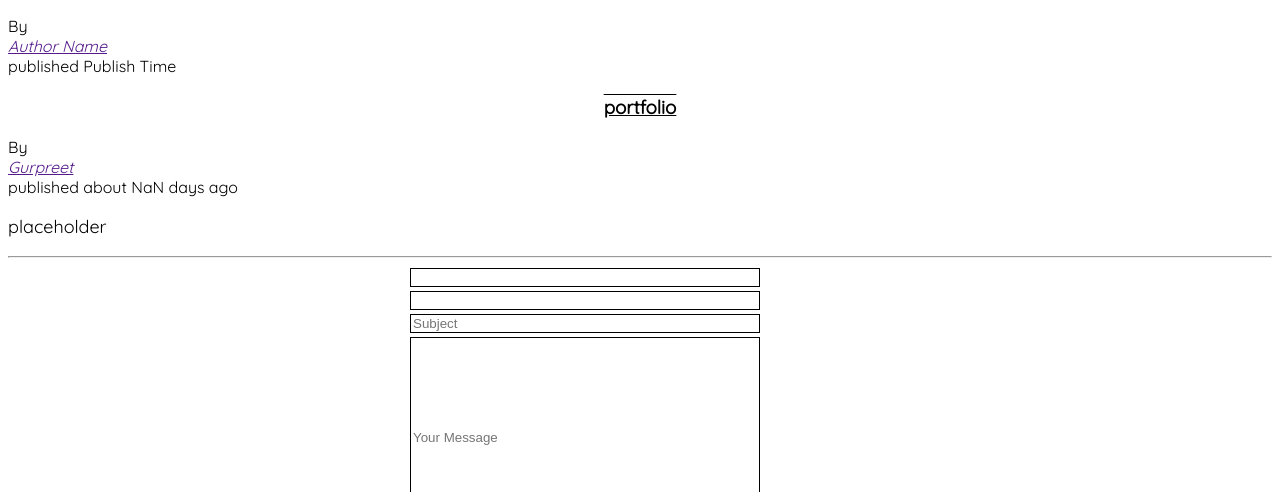
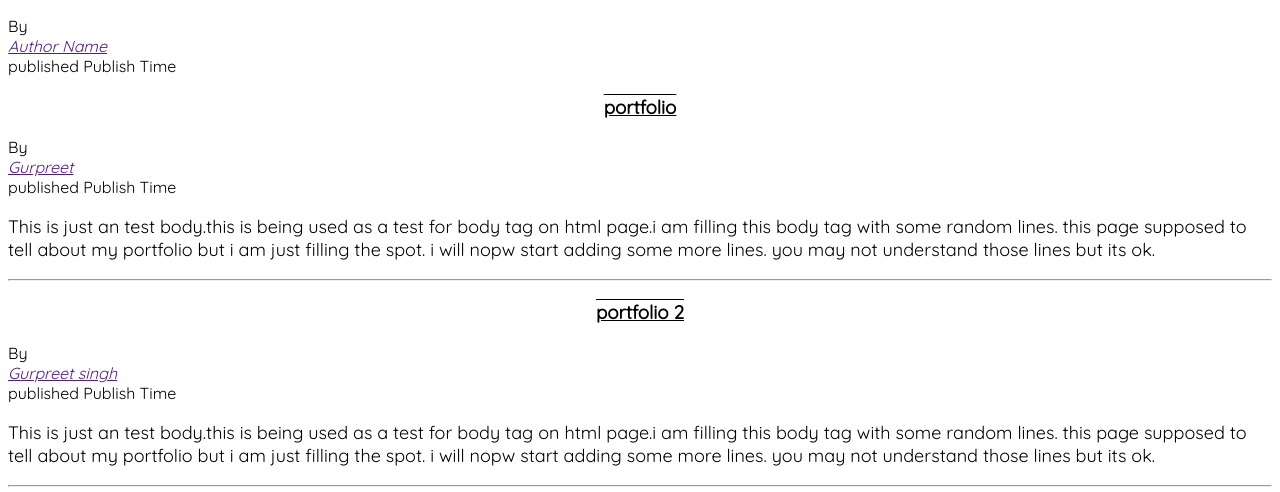
Before and after one commit to preetsohal/new-portfolio, a plain HTML site: page index.html in a window 1280 px wide. Shown: the part 726-1218 px from the top of the page. Drawn offline with nearby package versions, Linux system fonts and the light colour scheme.

Commit message:
displayed the <p> data on page, working on dayAgo to display on page.

```diff
--- a/index.html
+++ b/index.html
@@ -61,7 +61,7 @@
             <h1>Title</h1>
             <div class="byline">
               By <address><a href="">Author Name</a></address> published
-              <time pubdate datetime="2000-01-01">Publish Time</time>
+              <time pubdate="2000-01-01">Publish Time</time>
             </div>
           </header>
           <section class="article-body"></section>
--- a/scripts/blog.js
+++ b/scripts/blog.js
@@ -3,7 +3,14 @@ var ourLocalData = [
     title:       'portfolio',
     category:    'test',
     author:      'Gurpreet',
-    siteUrl:   'https://gurpreet.herokuapp.com',
+    siteUrl:     'https://gurpreet.herokuapp.com',
     publishedOn: '2016-27-03',
-    body:        '<p>placeholder</p>'
+    body:        '<p>This is just an test body.this is being used as a test for body tag on html page.i am filling this body tag with some random lines. this page supposed to tell about my portfolio but i am just filling the spot. i will nopw start adding some more lines. you may not understand those lines but its ok. </p>'
+  },{
+    title:       'portfolio 2',
+    category:    'test2',
+    author:      'Gurpreet singh',
+    siteUrl:     'https://gurpreet.herokuapp.com',
+    publishedOn: '2016-13-05',
+    body:        '<p>This is just an test body.this is being used as a test for body tag on html page.i am filling this body tag with some random lines. this page supposed to tell about my portfolio but i am just filling the spot. i will nopw start adding some more lines. you may not understand those lines but its ok. </p>'
   }];
--- a/scripts/project.js
+++ b/scripts/project.js
@@ -27,22 +27,26 @@ Article.prototype.toHtml = function() {
 
   // This is a separate inclusion of the publication date as a 'title' attribute
   // to show on hover:
-  $newArticle.find('time[pubdate]').attr('title', this.publishedOn);
+  // $newArticle.find('time[pubdate]').attr('title', this.publishedOn);
 
   // Display the date as a relative number of "days ago":
-  $newArticle.find('time').html('about ' + parseInt((new Date() - new Date(this.publishedOn))/60/60/24/1000) + ' days ago');
+  this.daysAgo = parseInt((new Date() - new Date(this.publishedOn))/60/60/24/1000);
+  this.publishStatus = this.publishedOn ? 'published ' + this.daysAgo + ' days ago' : '(draft)';
 
+  // $newArticle.find('time').html('about ' + parseInt((new Date() - new Date(this.publishedOn))/60/60/24/1000) + ' days ago');
+// var n= parseInt((new Date()-new Date(this.publishedOn))/60/60/24/1000);
+// console.log(this.daysAgo);
   $newArticle.append('<hr>');
   $newArticle.removeClass('template');
   // TODO: This cloned article is no longer a template, so we should remove that class...
 
   return $newArticle;
 };
-
-// Sort our data by date published, descending order
 ourLocalData.sort(function(a,b) {
   return (new Date(b.publishedOn)) - (new Date(a.publishedOn));
 });
+
+// Sort our data by date published, descending order
 
 // Now iterate through our transformed collection and instantiate a new Article
 //  instance.
```
